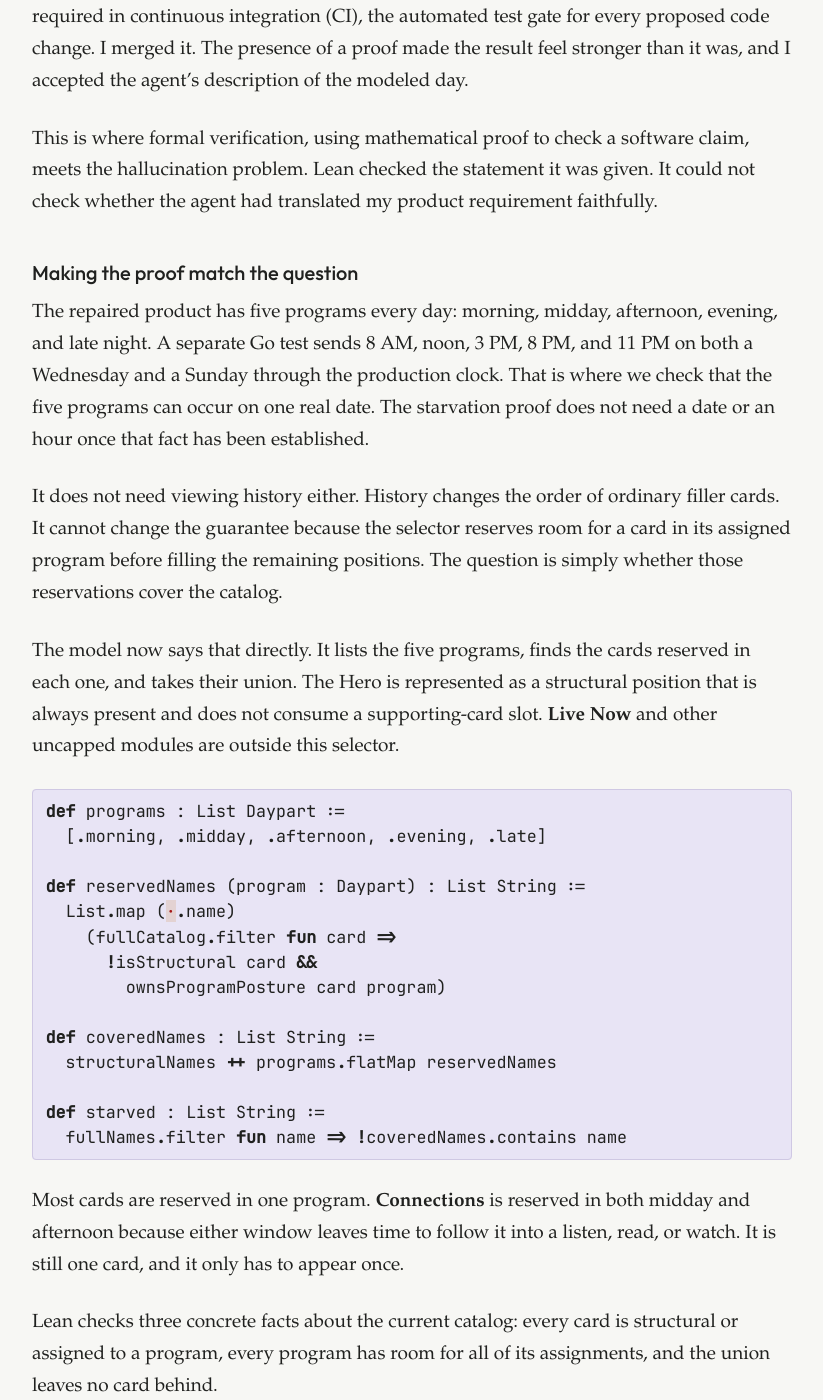
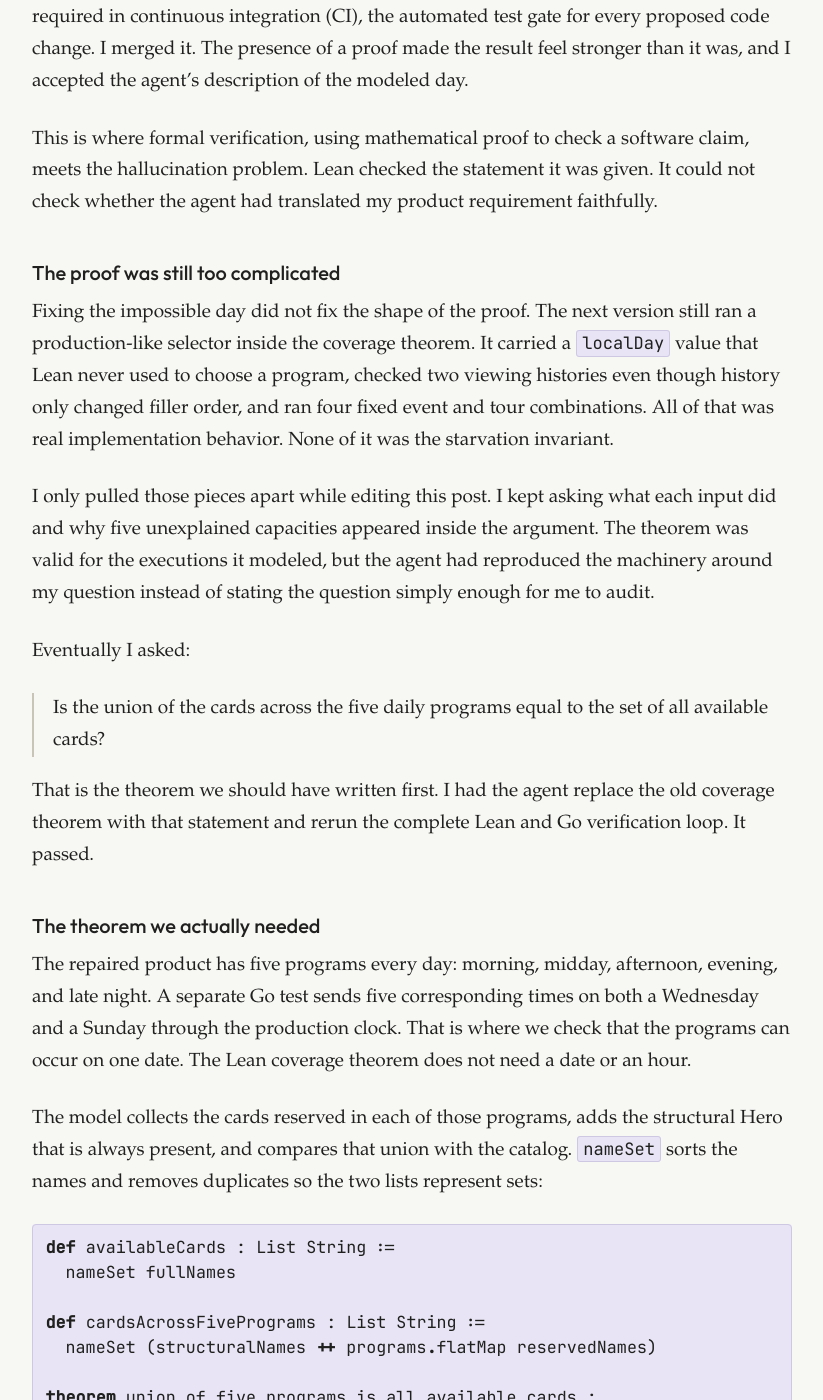
Before and after one commit to cmeiklejohn/cmeiklejohn.github.io, a Jekyll site: the page built from _posts/2026-08-24-every-card-will-show.markdown, in a window 1280 px wide and 1400 px high, scrolled down 7997 px. Shown: the whole window, without its empty margins (228-1051 px from the left). Built offline with Jekyll 4.4.1, drawn with Linux system fonts in a browser that asks for light colours; some of the changed text lies outside the part shown.

Commit message:
Add the direct union theorem to Every Card Will Show

````diff
--- a/_posts/2026-08-24-every-card-will-show.markdown
+++ b/_posts/2026-08-24-every-card-will-show.markdown
@@ -105,46 +105,39 @@ That passing version was added to the main source code, and its Lean check becam
 
 This is where formal verification, using mathematical proof to check a software claim, meets the hallucination problem. Lean checked the statement it was given. It could not check whether the agent had translated my product requirement faithfully.
 
-### Making the proof match the question
+### The proof was still too complicated
 
-The repaired product has five programs every day: morning, midday, afternoon, evening, and late night. A separate Go test sends 8 AM, noon, 3 PM, 8 PM, and 11 PM on both a Wednesday and a Sunday through the production clock. That is where we check that the five programs can occur on one real date. The starvation proof does not need a date or an hour once that fact has been established.
+Fixing the impossible day did not fix the shape of the proof. The next version still ran a production-like selector inside the coverage theorem. It carried a `localDay` value that Lean never used to choose a program, checked two viewing histories even though history only changed filler order, and ran four fixed event and tour combinations. All of that was real implementation behavior. None of it was the starvation invariant.
 
-It does not need viewing history either. History changes the order of ordinary filler cards. It cannot change the guarantee because the selector reserves room for a card in its assigned program before filling the remaining positions. The question is simply whether those reservations cover the catalog.
+I only pulled those pieces apart while editing this post. I kept asking what each input did and why five unexplained capacities appeared inside the argument. The theorem was valid for the executions it modeled, but the agent had reproduced the machinery around my question instead of stating the question simply enough for me to audit.
 
-The model now says that directly. It lists the five programs, finds the cards reserved in each one, and takes their union. The Hero is represented as a structural position that is always present and does not consume a supporting-card slot. **Live Now** and other uncapped modules are outside this selector.
+Eventually I asked:
+
+> Is the union of the cards across the five daily programs equal to the set of all available cards?
+
+That is the theorem we should have written first. I had the agent replace the old coverage theorem with that statement and rerun the complete Lean and Go verification loop. It passed.
+
+### The theorem we actually needed
+
+The repaired product has five programs every day: morning, midday, afternoon, evening, and late night. A separate Go test sends five corresponding times on both a Wednesday and a Sunday through the production clock. That is where we check that the programs can occur on one date. The Lean coverage theorem does not need a date or an hour.
+
+The model collects the cards reserved in each of those programs, adds the structural Hero that is always present, and compares that union with the catalog. `nameSet` sorts the names and removes duplicates so the two lists represent sets:
 
 ```lean
-def programs : List Daypart :=
-  [.morning, .midday, .afternoon, .evening, .late]
+def availableCards : List String :=
+  nameSet fullNames
 
-def reservedNames (program : Daypart) : List String :=
-  List.map (·.name)
-    (fullCatalog.filter fun card =>
-      !isStructural card &&
-        ownsProgramPosture card program)
+def cardsAcrossFivePrograms : List String :=
+  nameSet (structuralNames ++ programs.flatMap reservedNames)
 
-def coveredNames : List String :=
-  structuralNames ++ programs.flatMap reservedNames
-
-def starved : List String :=
-  fullNames.filter fun name => !coveredNames.contains name
-```
-
-Most cards are reserved in one program. **Connections** is reserved in both midday and afternoon because either window leaves time to follow it into a listen, read, or watch. It is still one card, and it only has to appear once.
-
-Lean checks three concrete facts about the current catalog: every card is structural or assigned to a program, every program has room for all of its assignments, and the union leaves no card behind.
-
-```lean
-theorem every_program_has_room_for_its_assignments :
-    reservationsFit = true := by
-  native_decide
-
-theorem five_program_reservations_starve_no_card :
-    starved = [] := by
+theorem union_of_five_programs_is_all_available_cards :
+    cardsAcrossFivePrograms = availableCards := by
   native_decide
 ```
 
-This is deliberately a finite proof about the current catalog and its reservations. It does not contain a calendar day, hours, history, scores, affinities, deadline state, tour state, or card ordering because none of those variables is part of the claim. The more detailed model still exists, but it has a different job: comparing the production selector with Lean.
+That is the coverage claim. **Connections** is reserved in two programs, but set equality removes the duplicate and only requires the card to appear once. **Live Now** and other uncapped modules are outside this selector.
+
+A separate theorem checks that each program has enough room for its reservations. The more detailed model handles history, scoring, ordering, and modes so it can be compared with Go. Those are useful checks, but they no longer obscure the finite claim Lean is proving about the current catalog.
 
 ### Connecting Lean back to Go
 
@@ -162,7 +155,7 @@ What happened after the selector returned? A checked result was still useless if
 
 The browser still honors explicit user actions such as local dismissals, and conventional tests cover the handoff from server identities to rendered components. This doesn't turn the theorem into proof of pixels. It closes the known hole where a later scheduling layer could silently weaken the selector's result.
 
-These checks now run on every proposed code change. A failed Lean theorem, stale generated data that no longer matches Lean, a disagreement on one of the differential cases, or a missing card in the synthetic Go walk fails the check. The old independent caps were replaced with capacities sized to the assigned cards, currently 10, 13, 11, 10, and 10, and Lean checks that those assignments still fit.
+These checks now run on every proposed code change. A failed Lean theorem, stale generated data that no longer matches Lean, a disagreement on one of the differential cases, or a missing card in the synthetic Go walk fails the check. The old independent caps were replaced with capacities sized to each program's assigned cards, and Lean fails if an assignment count exceeds its corresponding capacity.
 
 This was the first version I would accept as implementing the coverage design. Lean didn't certify the whole product or prove every behavior of the ranking algorithm. It checked the complete catalog against explicit program assignments and capacities, while the additional tests made it much harder for the production selector to drift away without being noticed. That is different from producing another artifact that merely says the implementation looks correct.
 
@@ -176,7 +169,7 @@ The invariant was easy to state: across one person's five visits on one calendar
 
 The power we eventually got from Lean wasn't another claim that the code looked right. Once the five daily programs, the card assignments, the reservation pass, and the capacities were explicit, Lean could check that the modeled catalog left no card behind. Go then had to match the sampled supporting-card comparisons, while a separate unit test walked the real Go selector through the full modeled catalog. This didn't prove every Go input, changing eligibility, changing modes, or the whole product. It gave us a checked property with an explicit boundary and strong evidence that the production selector agreed on the cases we compared.
 
-Lean itself was not immune to the problem. The first passing Lean model contained the wrong itinerary, and I let it merge without catching that mismatch. A theorem can make a misunderstanding more convincing if nobody checks that the formal statement still matches the request. The important step was not adding a proof to the artifact pile. It was making a precise, bounded version of my original invariant explicit, checking it, connecting it to the production implementation, and refusing to let a later layer weaken it.
+Lean itself was not immune to the problem. The first passing model contained the wrong itinerary. The repair was valid but still buried the invariant under dates, history, modes, and scoring until I questioned each input while editing this post. A theorem can make a misunderstanding more convincing, or make a simple claim needlessly difficult to inspect. The important step was not adding a proof to the artifact pile. It was reducing the theorem to the invariant I could evaluate, checking it, and then connecting that small claim to the production implementation.
 
 This wasn't one model having one bad run. I tried to repair the work with Claude Opus 4.6, Claude Opus 4.8, Claude Opus 5, and Codex using GPT-5.6 Sol. None independently arrived at both the invariant I had stated and an implementation that preserved it. They found different problems and produced more artifacts, but changing models didn't break the pattern. Each could accept or recreate a nearby requirement and then generate convincing evidence for its own version of the problem.
 
````
Also changed, not shown: _drafts/every-card-will-show-three-pass-audit.md (+14 -11 lines).
